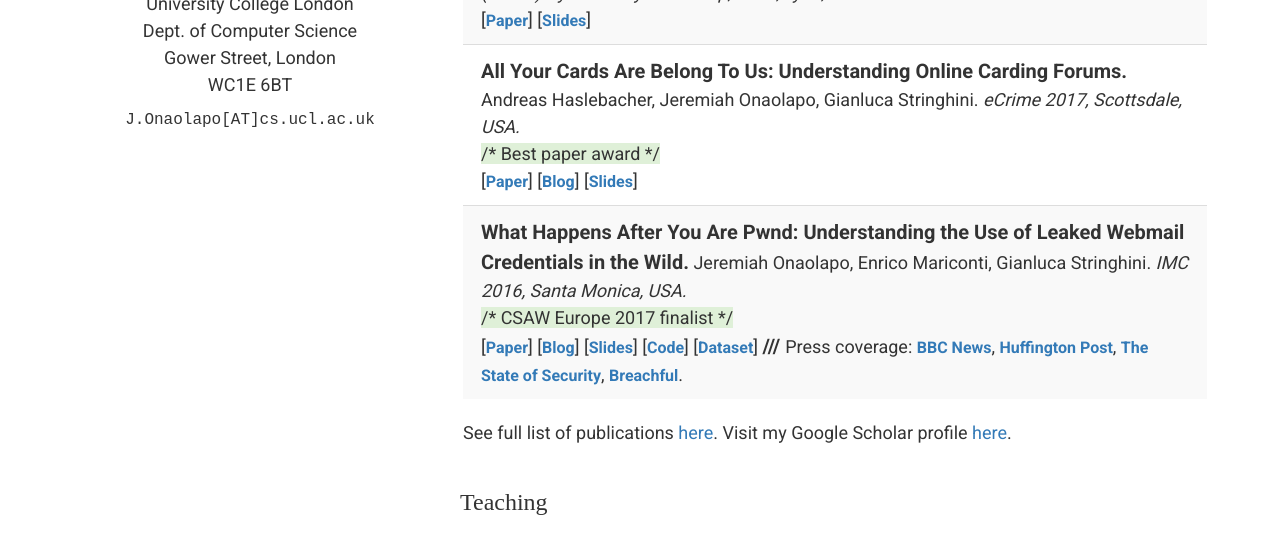
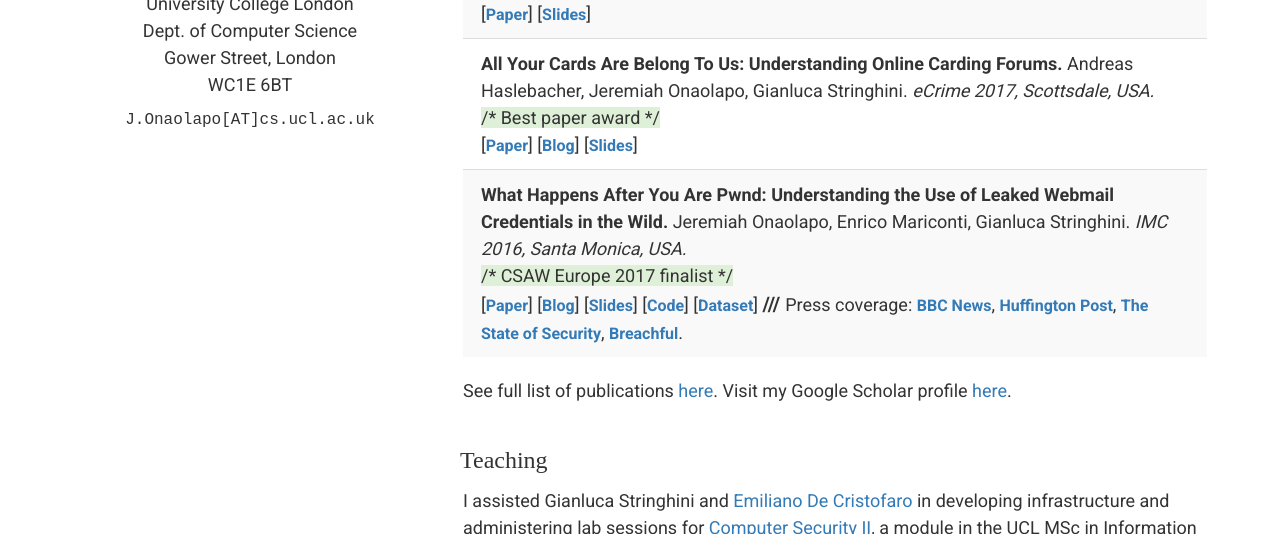
Before and after one commit to jonaolapo/jonaolapo.github.io, a plain HTML site: page index.html in a window 1280 px wide. Shown: the part 566-1100 px from the top of the page. Drawn offline with nearby package versions, Linux system fonts and the light colour scheme; files whose address does not match are found by name; a web font is replaced by a local one.

Commit message:
minor style fix

```diff
--- a/css/styles.css
+++ b/css/styles.css
@@ -60,6 +60,13 @@ h1, h2, h3, h4, h5, h6 {
 	font-size: 20px;
   font-weight: bold;
 }
+
+.paper-title-front {
+	font-family: 'Roboto', sans-serif;
+	font-size: 18px;
+  font-weight: bold;
+}
+
 
 .service-title {
 	font-family: 'Roboto', sans-serif;
--- a/index.html
+++ b/index.html
@@ -89,7 +89,7 @@
                     <tr>
   										<td>
   									    <p class="paper card-text" words="webmail,babel,language,honeypot,information theft">
-  									      <span class="paper-title">BABELTOWER: How Language Affects Criminal Activity in Stolen Webmail Accounts.</span> Emeric Bernard-Jones, Jeremiah Onaolapo, Gianluca Stringhini. <span class="paper-venue">TheWebConf (WWW) CyberSafety Workshop, 2018, Lyon, France.</span>
+  									      <span class="paper-title-front">BABELTOWER: How Language Affects Criminal Activity in Stolen Webmail Accounts.</span> Emeric Bernard-Jones, Jeremiah Onaolapo, Gianluca Stringhini. <span class="paper-venue">TheWebConf (WWW) CyberSafety Workshop, 2018, Lyon, France.</span>
   									       <br />
   												 [<a class="paper-link" href="papers/cybersafety18babeltower.pdf">Paper</a>]
                            [<a class="paper-link" href="https://www.slideshare.net/jonaolapo/babeltower-how-language-affects-criminal-activity-in-stolen-webmail-accounts" alt="slides">Slides</a>]
@@ -99,7 +99,7 @@
               			<tr>
               					<td>
           									<p class="paper card-text" words="information theft,cards,underground forums">
-              									<span class="paper-title">All Your Cards Are Belong To Us: Understanding Online Carding Forums.</span> Andreas Haslebacher, Jeremiah Onaolapo, Gianluca Stringhini.
+              									<span class="paper-title-front">All Your Cards Are Belong To Us: Understanding Online Carding Forums.</span> Andreas Haslebacher, Jeremiah Onaolapo, Gianluca Stringhini.
                                 <span class="paper-venue">eCrime 2017, Scottsdale, USA.</span>
                                 <br />
                                 <span class="bg-success">/* Best paper award */</span>
@@ -112,7 +112,7 @@
                         <tr>
             							<td>
             								<p class="paper card-text" words="honeypot,gmail,webmail">
-              									<span class="paper-title">What Happens After You Are Pwnd: Understanding the Use of Leaked Webmail Credentials in the Wild.</span>
+              									<span class="paper-title-front">What Happens After You Are Pwnd: Understanding the Use of Leaked Webmail Credentials in the Wild.</span>
               									Jeremiah Onaolapo, Enrico Mariconti, Gianluca Stringhini.
                                 <span class="paper-venue">IMC 2016, Santa Monica, USA.</span>
                                 <br />
```
